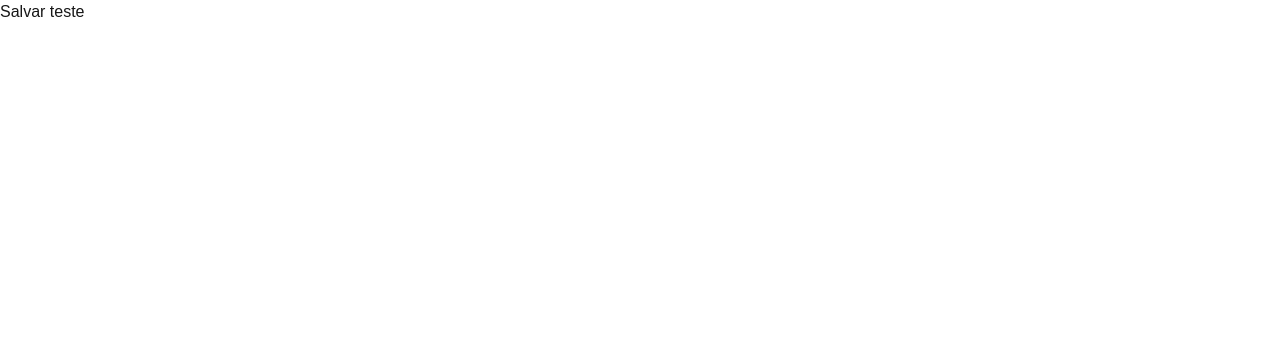
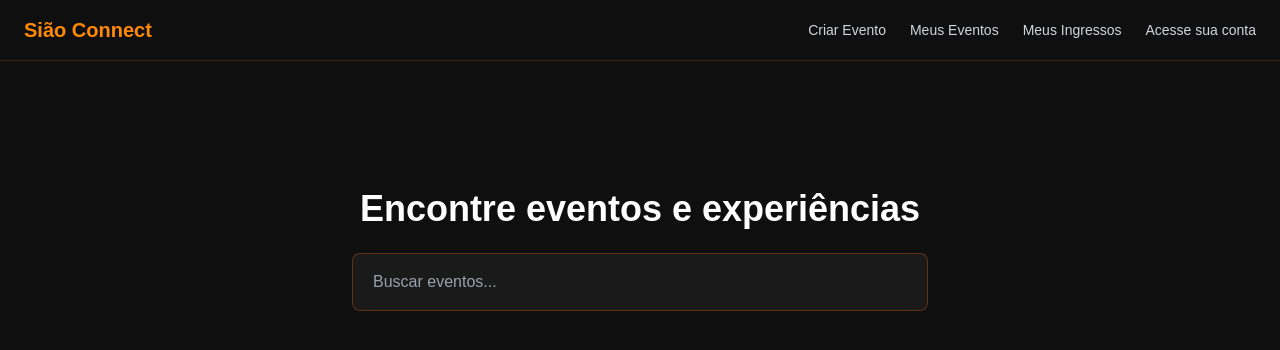
Before and after one commit to PedroMaskil/siao-connect, a Next.js app: page / in a window 1280 px wide. Shown: the top 350 px of the page. Built offline with nearby package versions, Linux system fonts and the light colour scheme; no server answers.

Commit message:
Pagina Inicial de Teste

```diff
--- a/app/page.tsx
+++ b/app/page.tsx
@@ -1,17 +1,43 @@
 "use client";
 
-import { collection, addDoc } from "firebase/firestore";
-import { db } from "../src/lib/firebase";
+export default function Home() {
+  return (
+    <div className="min-h-screen bg-[#0f0f0f] text-white">
+      {/* NAVBAR */}
+      <header className="w-full border-b border-orange-500/20">
+        <div className="max-w-7xl mx-auto flex items-center justify-between px-6 py-4">
+          {/* Logo */}
+          <h1 className="text-xl font-bold text-orange-400">
+            Sião Connect
+          </h1>
 
+          {/* Menu */}
+          <nav className="hidden md:flex gap-6 text-sm text-gray-300">
+            <a className="hover:text-orange-400 cursor-pointer">Criar Evento</a>
+            <a className="hover:text-orange-400 cursor-pointer">Meus Eventos</a>
+            <a className="hover:text-orange-400 cursor-pointer">Meus Ingressos</a>
+            <a className="hover:text-orange-400 cursor-pointer">Acesse sua conta</a>
+          </nav>
+        </div>
+      </header>
 
-export default function Home() {
-  const salvar = async () => {
-    await addDoc(collection(db, "testes"), {
-      nome: "Teste Firestore",
-      criadoEm: new Date(),
-    });
-    alert("Salvo com sucesso!");
-  };
+      {/* CONTEÚDO CENTRAL */}
+      <main className="flex flex-col items-center justify-center mt-32 px-6">
+        <h2 className="text-3xl md:text-4xl font-semibold mb-6 text-center">
+          Encontre eventos e experiências
+        </h2>
 
-  return <button onClick={salvar}>Salvar teste</button>;
+        {/* Caixa de busca */}
+        <div className="w-full max-w-xl">
+          <input
+            type="text"
+            placeholder="Buscar eventos..."
+            className="w-full px-5 py-4 rounded-lg bg-[#1a1a1a] border border-orange-500/30
+                       focus:outline-none focus:ring-2 focus:ring-orange-400
+                       placeholder-gray-400 text-white"
+          />
+        </div>
+      </main>
+    </div>
+  );
 }
```
